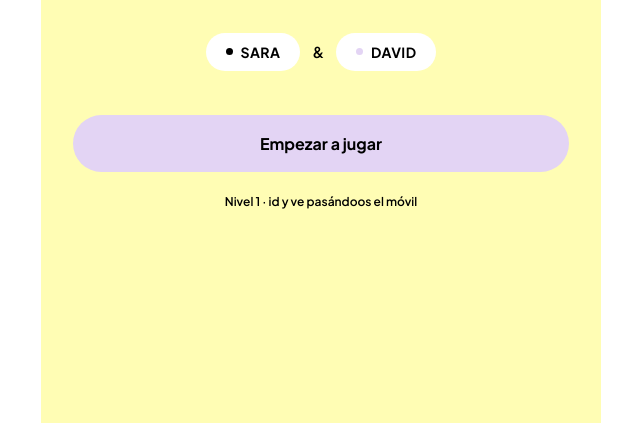
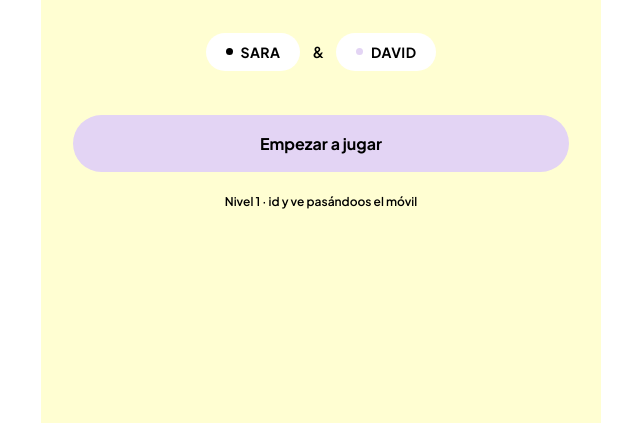
Before and after one commit to sarapontanilla/una-mas, a plain HTML site: page index.html in a window 1280 px wide. Shown: the part 377-800 px from the top of the page, without its empty margins (319-959 px from the left). Drawn offline with Linux system fonts and the light colour scheme.

Commit message:
Add files via upload

```diff
--- a/index.html
+++ b/index.html
@@ -3,7 +3,7 @@
 <head>
 <meta charset="UTF-8" />
 <meta name="viewport" content="width=device-width, initial-scale=1.0, maximum-scale=1.0, user-scalable=no, viewport-fit=cover" />
-<meta name="theme-color" content="#FFFDB4" />
+<meta name="theme-color" content="#FFFED2" />
 <title>UNA MÁS</title>
 
 <!-- Tipografía: una única sans-serif moderna para toda la app -->
--- a/styles.css
+++ b/styles.css
@@ -5,7 +5,7 @@
      · Naranja  #EB4213
      · Rosa     #FF99DC
      · Lila     #E3D4F4
-     · Amarillo #FFFDB4
+     · Amarillo #FFFED2
      · Blanco y negro (solo como neutros: texto y superficies "papel")
 
    No se usa ningún otro color de apoyo (nada de crema, beige, arena,
@@ -30,7 +30,7 @@
   --naranja:   #EB4213;
   --rosa:      #FF99DC;
   --lila:      #E3D4F4;
-  --amarillo:  #FFFDB4;
+  --amarillo:  #FFFED2;
 
   /* --- Neutros: únicamente blanco y negro --- */
   --negro:     #000000;
```
Also changed, not shown: 1 other file.
